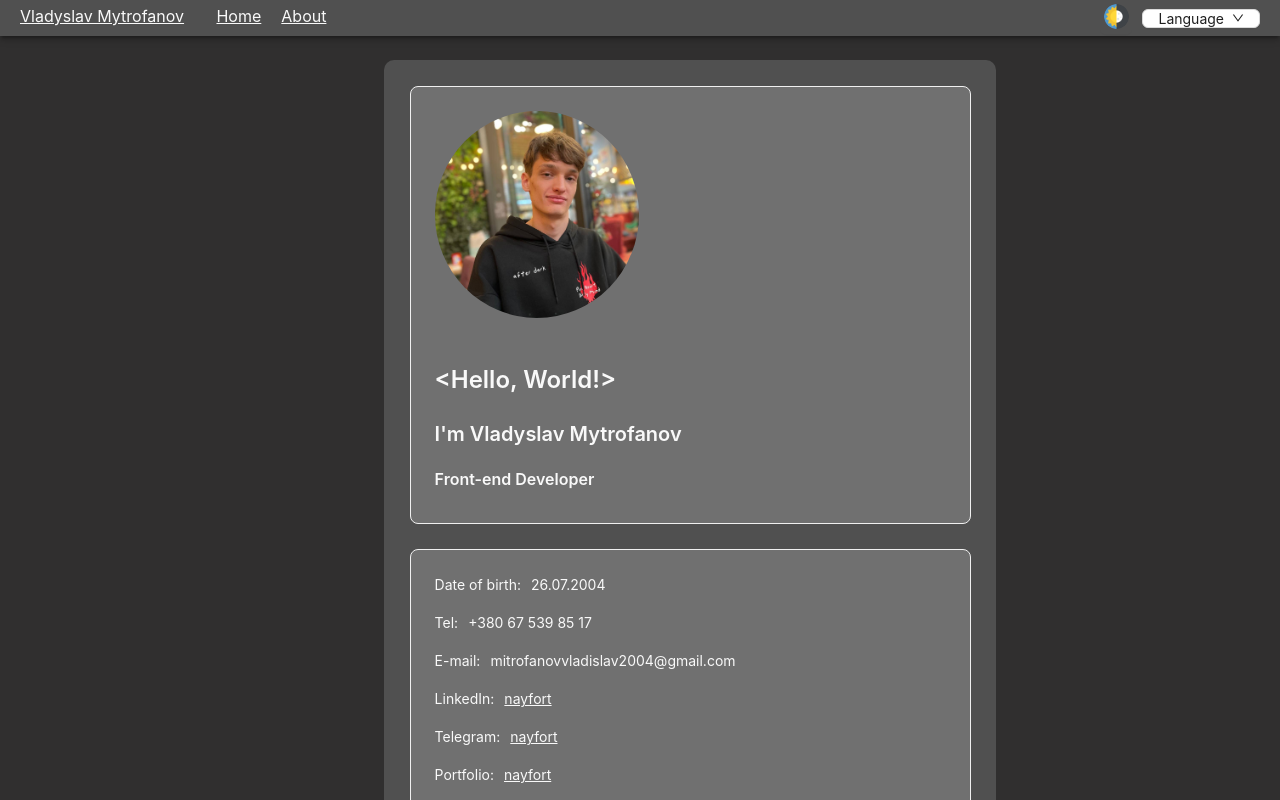
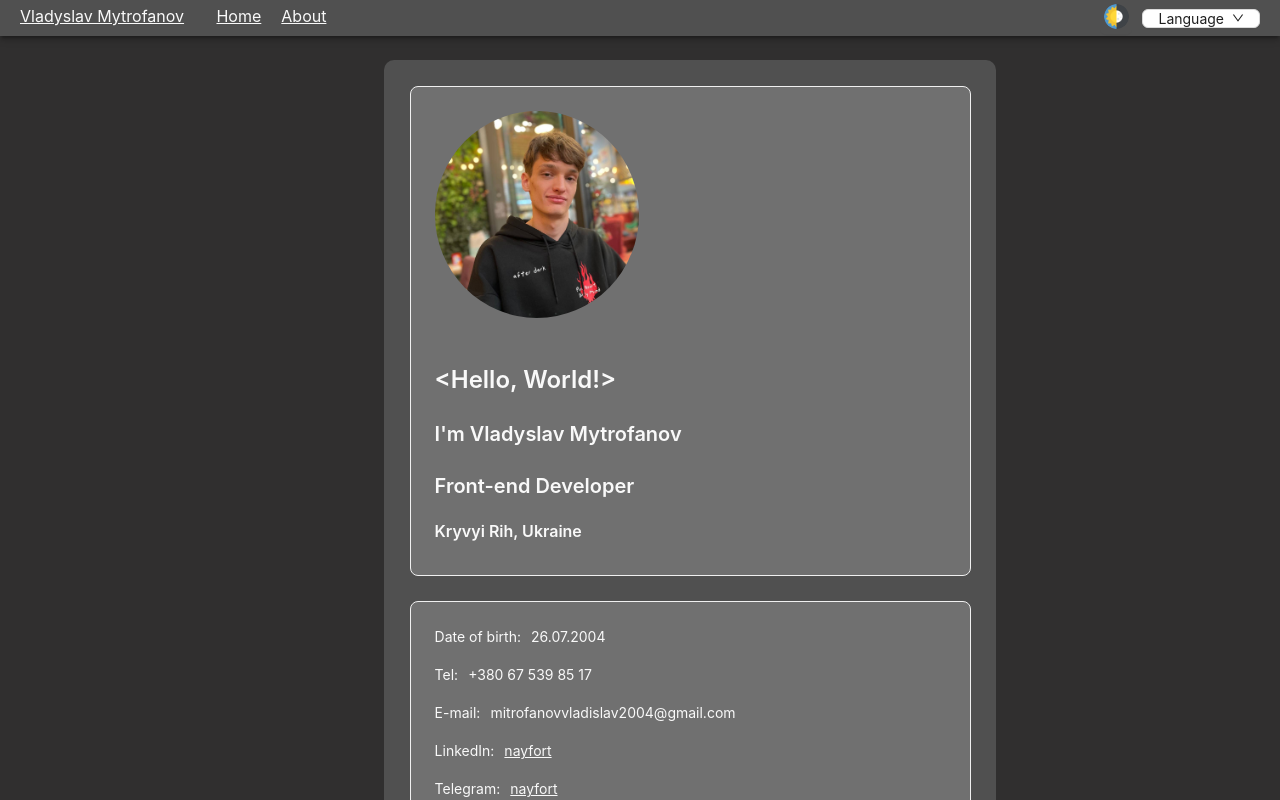
Before and after one commit to nayfort/resume, a React (Vite) app: page / in a window 1280 px wide. Shown: the top 800 px of the page. Built offline with nearby package versions, Linux system fonts and the light colour scheme.

Commit message:
edit about

```diff
--- a/public/locales/en/translation.json
+++ b/public/locales/en/translation.json
@@ -1,4 +1,5 @@
 {
+  "location": "Kryvyi Rih, Ukraine",
   "date-of-birth": "Date of birth",
   "tel": "Tel",
   "email": "E-mail",
--- a/public/locales/uk/translation.json
+++ b/public/locales/uk/translation.json
@@ -1,4 +1,5 @@
 {
+  "location": "Кривий Ріг, Україна",
   "date-of-birth": "Дата народження",
   "tel": "Телефон",
   "email": "Електронна пошта",
--- a/src/components/resume/Resume.tsx
+++ b/src/components/resume/Resume.tsx
@@ -21,7 +21,8 @@ const Resume: React.FC = () => {
             <Col>
               <Title level={3} className='headerTextElement'>{t('hello-world')}</Title>
               <Title level={4} className='headerTextElement'>{t('me')}</Title>
-              <Title level={5} className='headerTextElement'>{t('frontend-dev')}</Title>
+              <Title level={4} className='headerTextElement'>{t('frontend-dev')}</Title>
+              <Title level={5} className='headerTextElement'>{t('location')}</Title>
             </Col>
           </Row>
         </Card>
```
